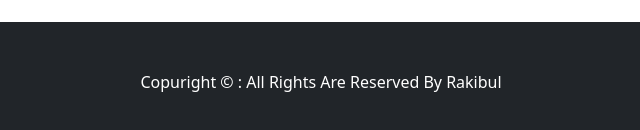
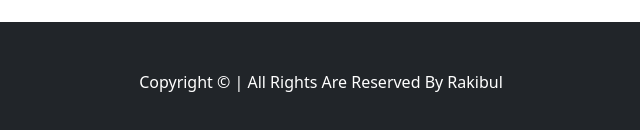
Before and after one commit to coderrakibul/rakibul, a plain HTML site: page index.html in a window 1280 px wide. Shown: the part 3789-3919 px from the top of the page, 319-959 px from the left. Drawn offline with nearby package versions, Linux system fonts and the light colour scheme.

Commit message:
site updated

```diff
--- a/index.html
+++ b/index.html
@@ -407,7 +407,7 @@
 
     <footer class="bg-dark p-5">
       <div class="container">
-        <p class="text-center text-white">Copuright &copy : All Rights Are Reserved By Rakibul</p>
+        <p class="text-center text-white">Copyright &copy | All Rights Are Reserved By Rakibul</p>
       </div>
     </footer>
 
```
